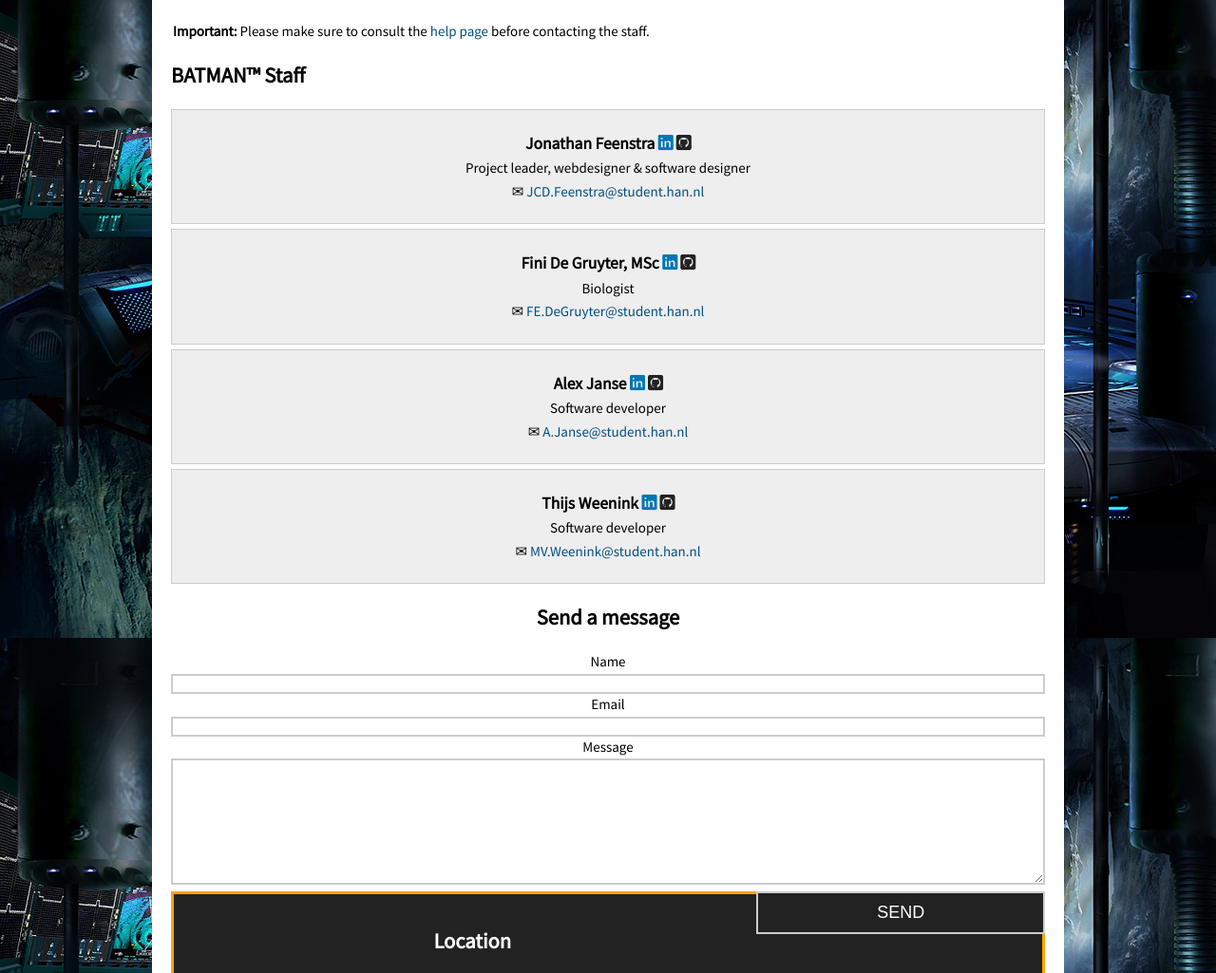
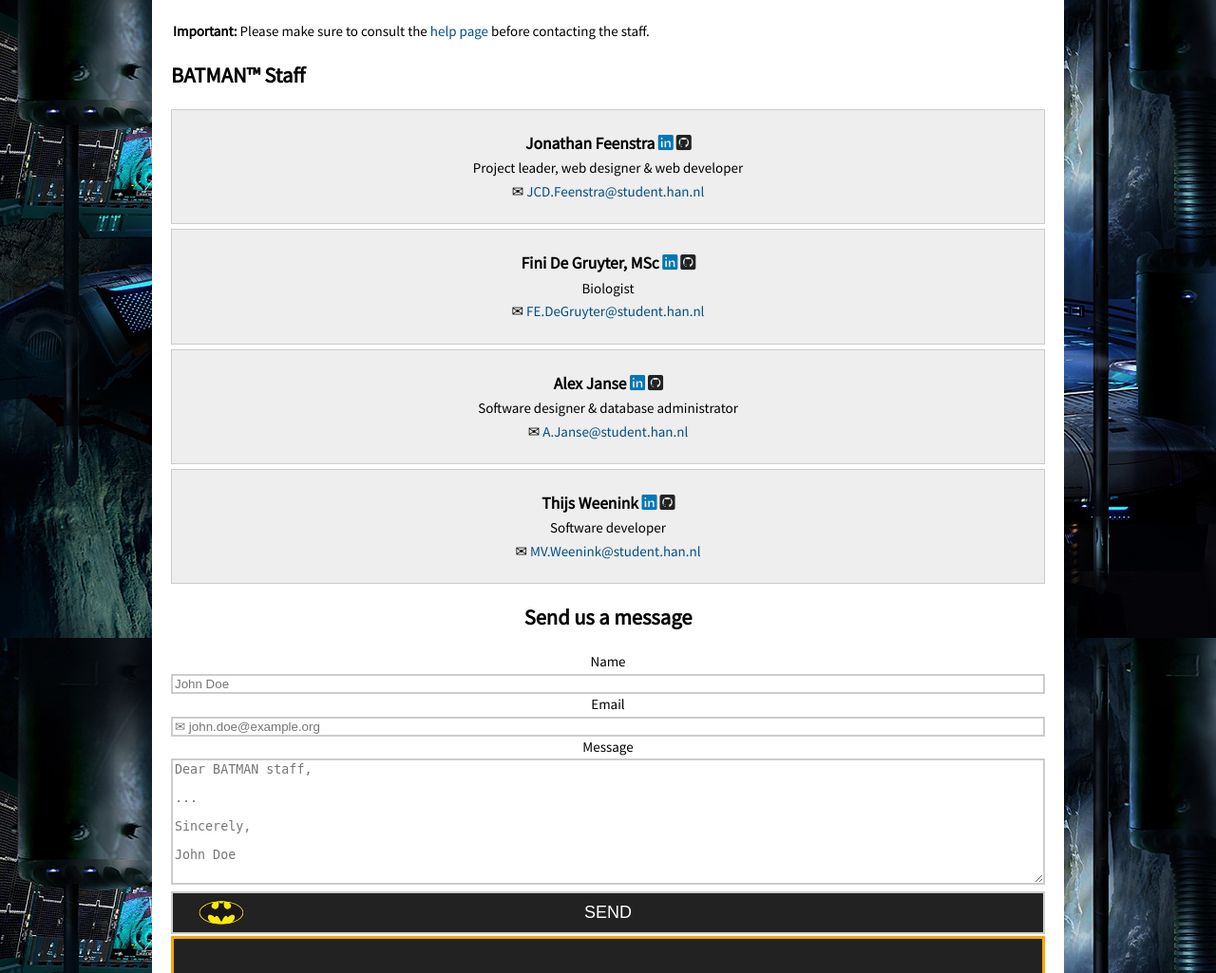
Before and after one commit to FiniDG-HAN/BATMAN, a Flask app: page /contact in a window 1280 px wide. Shown: the part 128-1153 px from the top of the page at 95% size. Run offline with Flask 2, Linux system fonts and the light colour scheme; some libraries are stand-ins or nearby versions.

Commit message:
Improved contact page

```diff
--- a/static/css/style.css
+++ b/static/css/style.css
@@ -136,7 +136,7 @@ ul {
 
 /* Form */
 form {
-	max-width: 100%;
+	overflow: hidden;
 }
 
 form input, textarea {
@@ -155,21 +155,17 @@ form input:focus, textarea:focus {
 }
 
 form input[type=submit] {
-	background: #222;
+	background: #222 url('../img/batmanlogo.png') no-repeat 3%;
+	background-size: 50px;
 	color: white;
 	font-size: 18px;
 	padding: 10px;
 	text-transform: uppercase;
-	width: 33%;
-	float: right;
+	margin-bottom: 2px;
 }
 
-form label {
-	display: block;
-}
-
-form label span {
-	display: block;
+form .wrapper {
+	display: flex;
 }
 
 /* Sidebar */
--- a/templates/contact.html
+++ b/templates/contact.html
@@ -19,7 +19,7 @@
 						<i class="fab fa-github-square" aria-hidden="true"></i>
 					</a>
 				</h3>
-				<p>Project leader, webdesigner &amp software designer</p>
+				<p>Project leader, web designer &amp; web developer</p>
 				<p>&#x2709; <a href="mailto:JCD.Feenstra@student.han.nl?subject=BATMAN">JCD.Feenstra@student.han.nl</a></p>
 			</li>
 			<li>
@@ -45,7 +45,7 @@
 						<i class="fab fa-github-square" aria-hidden="true"></i>
 					</a>
 				</h3>
-				<p>Software developer</p>
+				<p>Software designer &amp; database administrator</p>
 				<p>&#x2709; <a href="mailto:A.Janse@student.han.nl?subject=BATMAN">A.Janse@student.han.nl</a></p>
 			</li>
 			<li>
@@ -62,16 +62,16 @@
 				<p>&#x2709; <a href="mailto:MV.Weenink@student.han.nl?subject=BATMAN">MV.Weenink@student.han.nl</a></p>
 			</li>
 		</ul>
-		<h2>Send a message</h2>
-		<form action="https://formspree.io/JCD.Feenstra@student.han.nl" method="POST">
-			<label><span>Name</span>
-				<input type="text" name="name"></label>
-			<label><span>Email</span>
-				<input type="email" name="_replyto"></label>
-			<label><span>Message</span>
-				<textarea name="message"></textarea></label>
-			<input type="submit" value="Send">
-		</form>
+		<h2>Send us a message</h2>
+			<form action="https://formspree.io/JCD.Feenstra@student.han.nl" method="POST">
+				<label><span>Name</span><input type="text" name="name" placeholder="John Doe"></label>
+				<label><span>Email</span><input type="email" name="_replyto" placeholder="&#x2709; john.doe@example.org"></label>
+				<label><span>Message</span><textarea name="message" placeholder="Dear BATMAN staff,&#13;&#10;&#13;&#10;...&#13;&#10;&#13;&#10;Sincerely,&#13;&#10;&#13;&#10;John Doe"></textarea></label>
+				<div class="wrapper">
+					<div class="g-recaptcha" data-sitekey="6LcpFFQUAAAAAEL30BerQwoYrOEmxH9k4gud1GQH"></div>
+					<input type="submit" value="Send">
+				</div>
+			</form>
 	</article>
 	<aside id="sidebar">
 		<div class="box">
--- a/templates/help.html
+++ b/templates/help.html
@@ -3,6 +3,8 @@
 {% block title %}BATMAN&#8482; - Help{% endblock %}
 
 {% block content %}
-	<h2>This page is empty...</h2>
-	<img src="{{ url_for('static', filename='img/batmanhelp.gif')}}" alt="Waiting for Batman...">
+	<img src="{{ url_for('static', filename='img/batmanhelp.gif')}}" alt="Waiting for Batman to help...">
+	<h2>BATMAN Tutorial Video</h2>
+	<iframe width="600" height="420"src="https://www.youtube.com/embed/VSaDPc1Cs5U"></iframe>
+	<h2>Frequently Asked Questions</h2>
 {% endblock %}
--- a/templates/home.html
+++ b/templates/home.html
@@ -5,10 +5,6 @@
 {% block container %}
 <section id="showcase">
 	<h1>Welcome to BATMAN&#8482;<br>Biomedical Article Text Mining ApplicatioN</h2>
-	<p>Insert description here</p>
+	<p>Investigating the health benefits of bitter gourd and yam compounds</p>
 </section>
 {% endblock %}
-{% block content %}
-	<h2>BATMAN Tutorial Video</h2>
-	<iframe width="600" height="420"src="https://www.youtube.com/embed/VSaDPc1Cs5U"></iframe>
-{% endblock %}
--- a/templates/layout.html
+++ b/templates/layout.html
@@ -9,6 +9,7 @@
     <link rel="icon" href="{{ url_for('static', filename='img/batmanlogo.png')}}">
     <meta name="viewport" content="width=device-width">
     <title>{% block title %}{% endblock %}</title>
+    {% if active_page == 'contact' %}<script src='https://www.google.com/recaptcha/api.js'></script>{% endif %}
   </head>
   <body>
     <header class="container">
@@ -32,7 +33,7 @@
         {% block content %}{% endblock %}
       </div>
       <div id="footer">
-        Copyright &copy; 2017-2018 <a href="https://www.youtube.com/watch?v=dQw4w9WgXcQ">Jonathan Feenstra</a>, Fini De Gruyter, Alex Janse, Thijs Weenink & <a href="https://www.dccomics.com/">DC Comics</a>
+        Copyright &copy; 2017-2018 <a href="https://www.youtube.com/watch?v=dQw4w9WgXcQ">Jonathan Feenstra</a>, &nbsp;Fini De Gruyter, &nbsp;Alex Janse, Thijs Weenink &amp; <a href="https://www.dccomics.com/">DC Comics</a>
       </div>
     </div>
   </body>
```
Also changed, not shown: static/js/pacman.js (+0 -10 lines), 2 other files.
